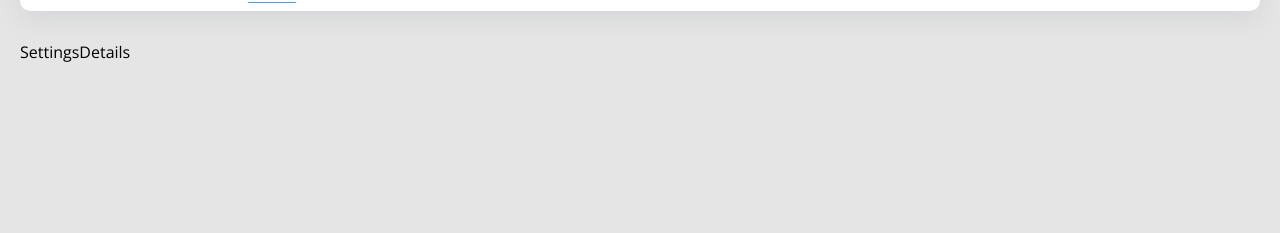
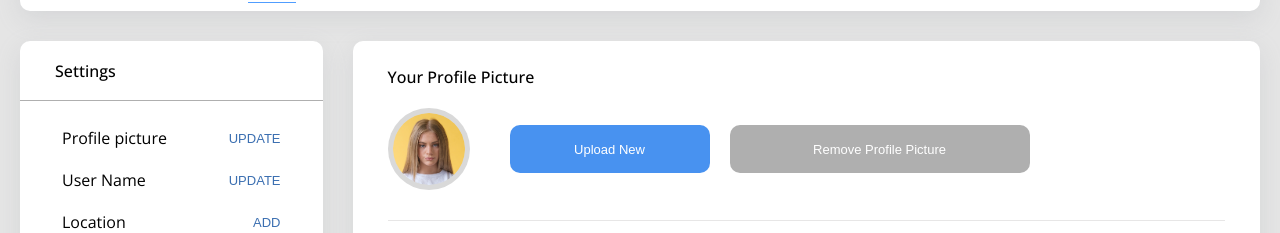
Before and after one commit to AbhiAbhirami/recruitsGroup, a React (Create React App) app: page /profile in a window 1280 px wide. Both pictures are taken after a click on the button "Settings". Shown: the part 567-800 px from the top of the page. Built offline with nearby package versions, Linux system fonts and the light colour scheme.

Commit message:
settings/profile page

```diff
--- a/src/assets/scss/_profile.scss
+++ b/src/assets/scss/_profile.scss
@@ -142,6 +142,7 @@
     display: flex;
     align-items: center;
     padding: 0 35px;
+
     @media screen and (max-width: 768px) {
       padding: 0 30px;
     }
@@ -244,7 +245,10 @@
       margin-top: 20px;
       border-radius: 10px;
       padding-bottom: 10px;
-
+      &.settings {
+        box-shadow: none !important;
+        margin-top: 0px !important;
+      }
       .personal-detail-title,
       p {
         padding: 0 3rem;
@@ -424,3 +428,57 @@
     margin-top: 0 !important;
   }
 }
+
+.settings-input {
+  padding: 1rem 3rem;
+  width: 60%;
+  padding-bottom: 0rem !important;
+}
+.settings-profile-details {
+  display: flex;
+  flex-direction: column;
+  padding: 25px 35px;
+  padding-bottom: 10px;
+  @media screen and (max-width: 768px) {
+    padding: 0 30px;
+  }
+  h4 {
+    font-weight: 500 !important;
+  }
+}
+.settings-profile-image-wrap {
+  padding-bottom: 30px;
+  padding-top: 20px;
+  border-bottom: 1px solid rgba(153, 152, 152, 0.24);
+  display: flex;
+  align-items: center;
+  .settings-profile-image {
+    height: 82px;
+    width: 82px;
+    border-radius: 50%;
+    object-fit: cover;
+    background-color: #d9d9d9;
+    padding: 5px;
+    img {
+      border-radius: 50%;
+    }
+    margin-right: 30px;
+  }
+  button {
+    padding: 0 20px;
+    border-radius: 10px;
+    height: 48px;
+    color: #ffffff;
+    border: none;
+    font-size: 13px;
+    margin: 0 10px;
+  }
+  .upload-new {
+    background: #4892f0;
+    width: 200px;
+  }
+  .remove-profile {
+    background: #afafaf;
+    width: 300px;
+  }
+}
--- a/src/components/Profile/components/SettingsDetails.js
+++ b/src/components/Profile/components/SettingsDetails.js
@@ -1,7 +1,135 @@
-import React from "react";
+import React, { Fragment } from "react";
+import download from "../../../assets/images/icons/download.png";
+import moment from "moment";
+import ProfileInput from "../Update/ProfileInput";
+import profilImage from "../../../assets/images/icons/profile2.png";
 
 function SettingsDetails() {
-  return <div>SettingsDetails</div>;
+  const [files, setFiles] = React.useState([]);
+
+  return (
+    <Fragment>
+      <div className="profile-section-personal-detail-left">
+        <div className="personal-detail-title">
+          <h4>Settings</h4>
+        </div>
+        <ul>
+          <li>
+            Profile picture <button className="cursor-pointer">UPDATE</button>
+          </li>
+          <li>
+            User Name <button className="cursor-pointer">UPDATE</button>
+          </li>
+          <li>
+            Location <button className="cursor-pointer">ADD</button>
+          </li>
+          <li>
+            Position <button className="cursor-pointer">ADD</button>
+          </li>
+          <li>
+            Email <button className="cursor-pointer">ADD</button>
+          </li>
+          <li>
+            Phone Number <button className="cursor-pointer">ADD</button>
+          </li>
+          <li>
+            Video <button className="cursor-pointer">UPDATE</button>
+          </li>
+        </ul>
+      </div>
+      <div className="profile-section-personal-detail-right">
+        <div className="profile-section-personal-table">
+          <div className="settings-profile-details">
+            <h4>Your Profile Picture</h4>
+            <div className="settings-profile-image-wrap">
+              <div className="settings-profile-image">
+                <img
+                  src={profilImage}
+                  width={"100%"}
+                  height={"100%"}
+                  alt="profile-images"
+                />
+              </div>
+              <button className="cursor-pointer upload-new">Upload New</button>
+              <button className="cursor-pointer remove-profile">
+                Remove Profile Picture
+              </button>
+            </div>
+          </div>
+          <form onSubmit={""} className="settings-input">
+            <ProfileInput
+              placeholder="Enter your User Name"
+              label="User Name"
+              type="text"
+            />
+
+            <ProfileInput
+              label={"Location"}
+              placeholder="Enter your email "
+              type="text"
+            />
+            <ProfileInput
+              label={"Position"}
+              placeholder="Enter your Position"
+              type="text"
+            />
+            <ProfileInput
+              label={"Email"}
+              placeholder="Enter your Email"
+              type="email"
+            />
+            <ProfileInput
+              label={"Phone Number"}
+              placeholder="Enter your Phone Number"
+              type="number"
+            />
+          </form>
+          <div className="profile-section-personal-resume settings">
+            <div className="personal-detail-title">
+              <h4>Upload Video</h4>
+            </div>
+
+            {files[0]?.name ? (
+              <div className="profile-section-personal-resume-update">
+                <div>
+                  Video -{" "}
+                  <span>
+                    Updated on{" "}
+                    {files &&
+                      moment(files[0]?.lastModified).format("DD-MM-YYYY")}
+                  </span>
+                </div>
+                <div className="resume-delete">
+                  <img
+                    className="cursor-pointer"
+                    src={download}
+                    height={25}
+                    alt="download-icon"
+                  />
+                  <button className="cursor-pointer">DELETE VIDEO</button>
+                </div>
+              </div>
+            ) : (
+              ""
+            )}
+            <div className="resume-update">
+              <input
+                type={"file"}
+                id="resume-update"
+                onChange={(e) => setFiles(e.target.files)}
+                placeholder=""
+                style={{ opacity: 0, visibility: "hidden" }}
+              />
+              <label className="button" htmlFor="resume-update">
+                UPDATE
+              </label>
+              <p>Supported Formats: doc, docx, rtf, pdf, upto 2 MB</p>
+            </div>
+          </div>
+        </div>
+      </div>
+    </Fragment>
+  );
 }
 
 export default SettingsDetails;
```
